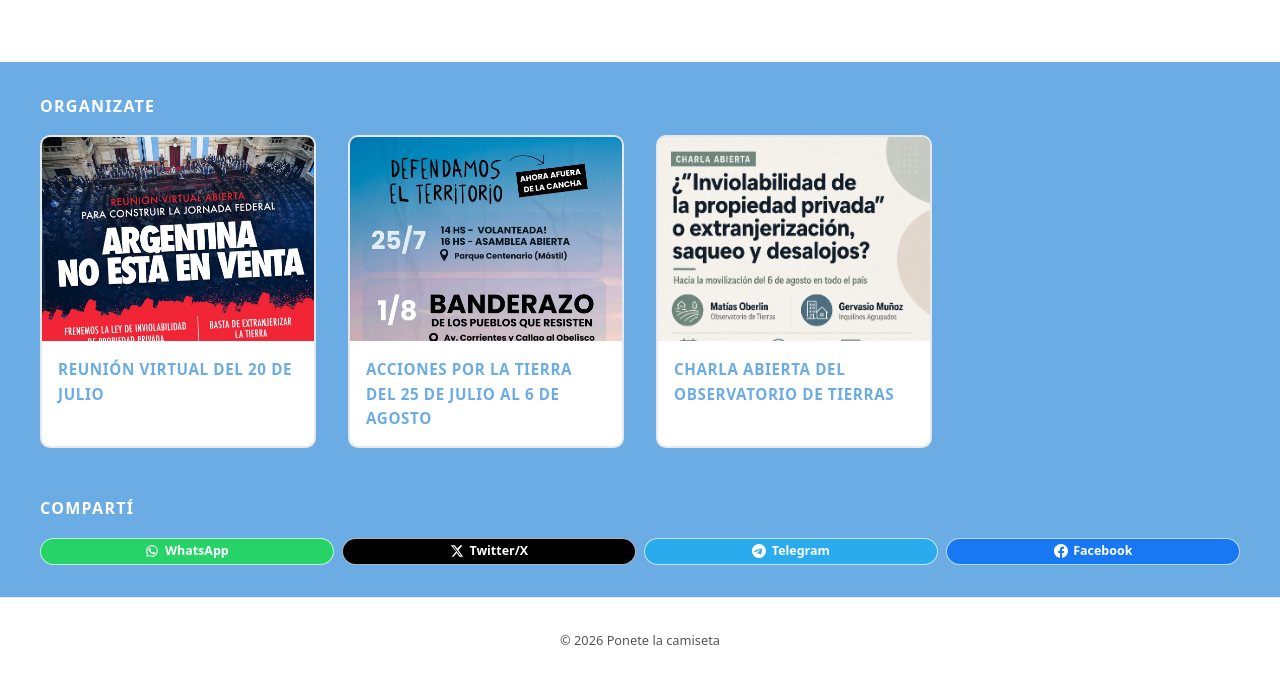
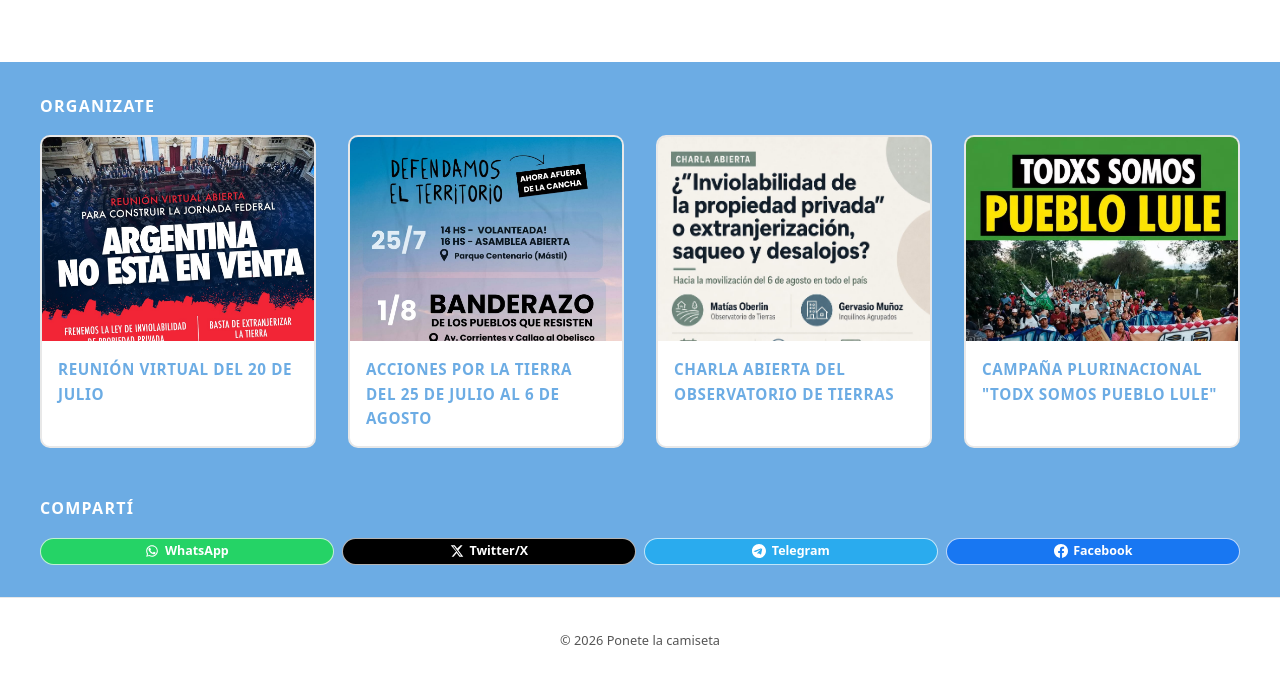
Before and after one commit to LaCamisetaOrg/LaCamisetaOrg.github.io, a Jekyll site: the page built from _causes/tierra.md, in a window 1280 px wide. Shown: the part 640-1323 px from the top of the page. Built offline with Jekyll 4.4.1, drawn with Linux system fonts in a browser that asks for light colours.

Commit message:
Add files via upload

```diff
--- a/_causes/tierra.md
+++ b/_causes/tierra.md
@@ -16,6 +16,11 @@ actions:
   - title: "Charla abierta del Observatorio de Tierras"
     link: /acciones/charla20260729/
     image: /assets/images/charla_observatorio_tierras.jpeg
+  - title: "Campaña Plurinacional \"Todx Somos Pueblo Lule\""
+    link: https://www.instagram.com/p/DbHQoltztkz/
+    image: /assets/images/lule.jpg
+
+
 order: 1
 ---
 
```
